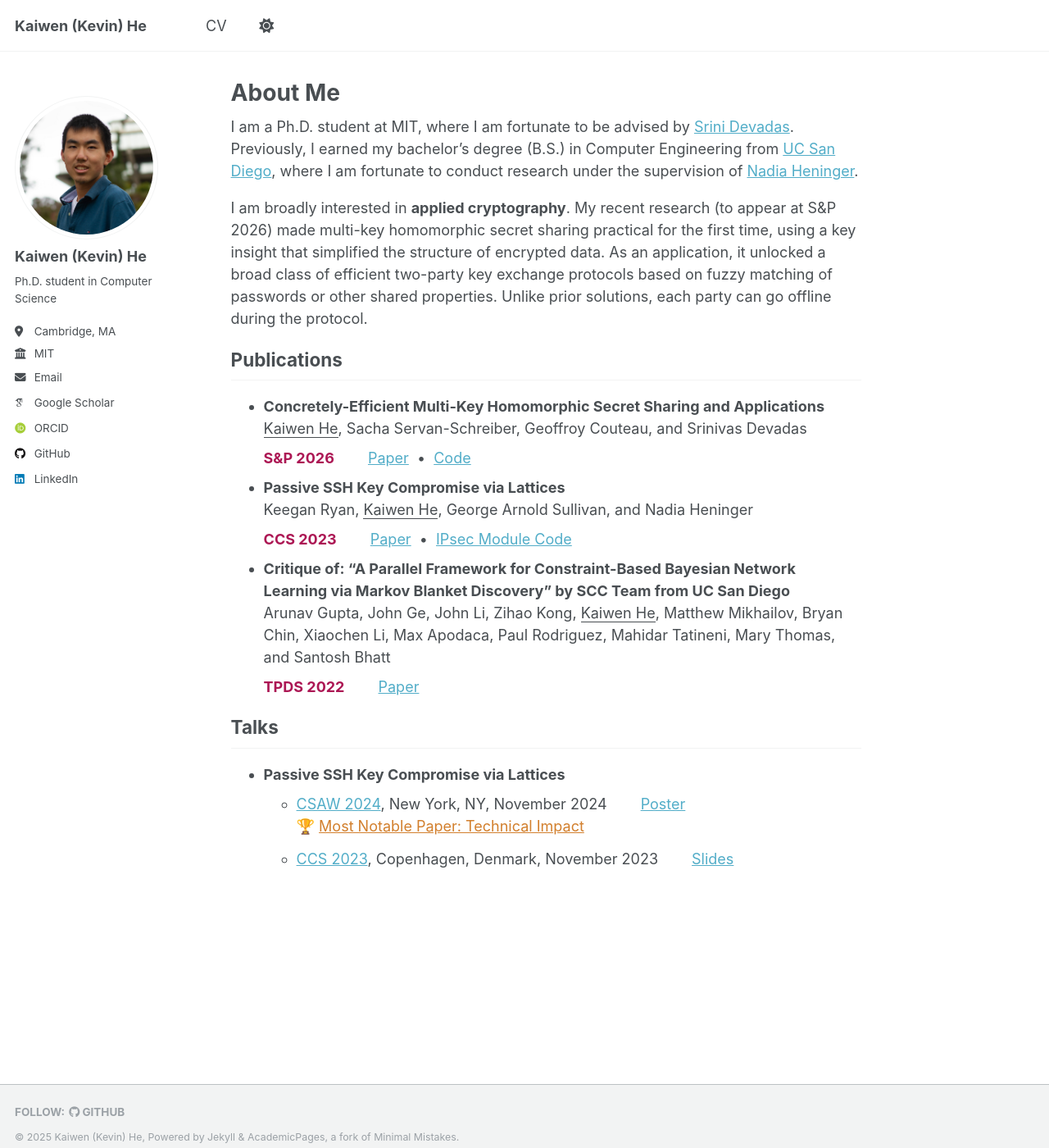
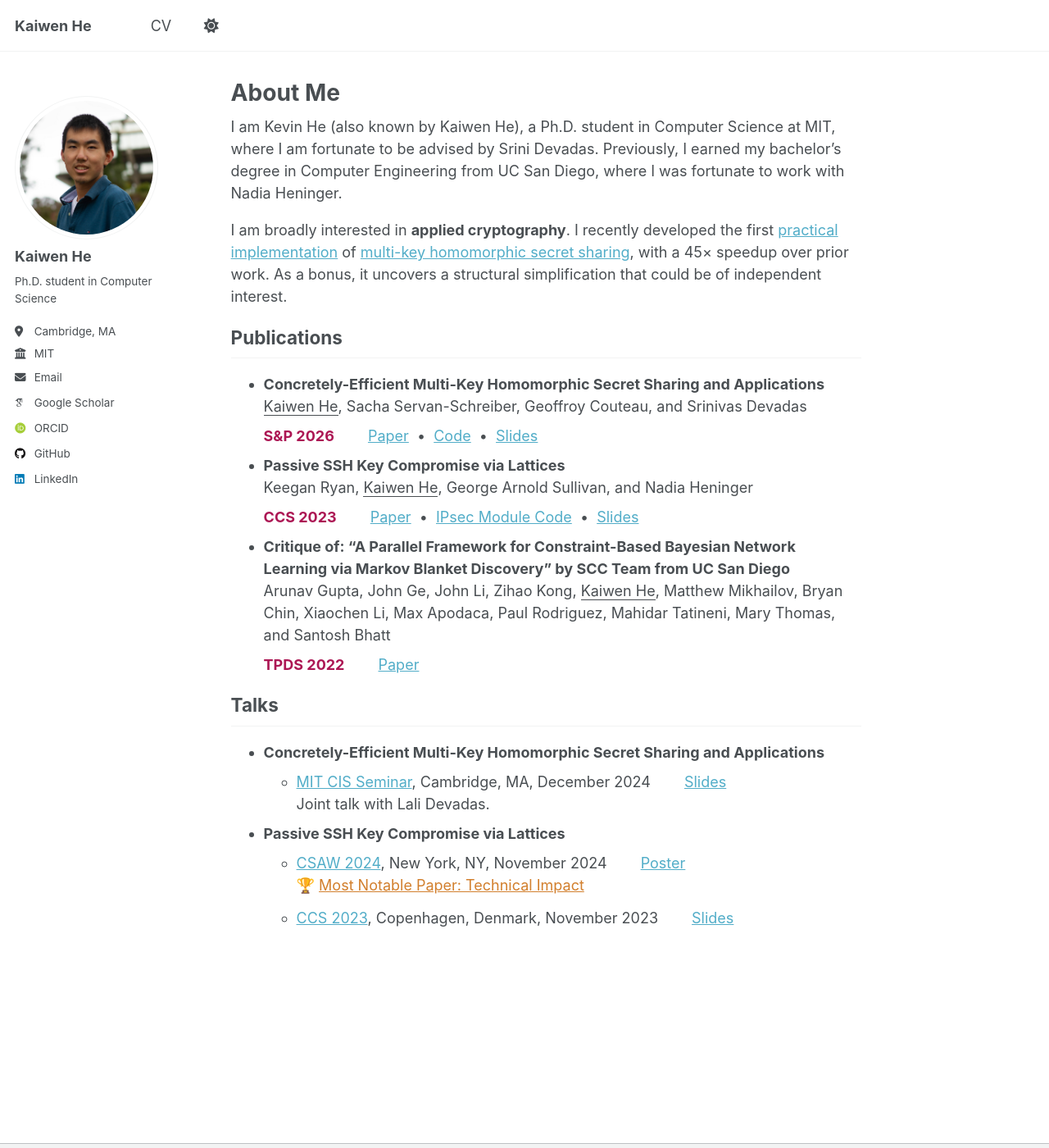
Before and after one commit to kevin-he-01/kevin-he-01.github.io, a Jekyll site: the page built from _pages/about.md, in a window 1280 px wide and 1400 px high. Shown: the whole window at 82% size. Built offline with Jekyll 4.4.1, drawn with Linux system fonts in a browser that asks for light colours; some web fonts are replaced; a script that is not in the unit is left out; some of the changed text lies outside the part shown.

Commit message:
Add MIT CIS talk to CV and about page

```diff
--- a/_config.yml
+++ b/_config.yml
@@ -9,9 +9,9 @@
 # Basic Site Settings
 locale                   : "en-US"
 site_theme               : "default"
-title                    : "Kaiwen (Kevin) He"
+title                    : "Kaiwen He"
 title_separator          : "-"
-name                     : &name "Kaiwen (Kevin) He"
+name                     : &name "Kaiwen He"
 description              : &description "Ph.D. student in Computer Science at MIT"
 url                      : https://kevin-he-01.github.io # the base hostname & protocol for your site e.g. "https://[your GitHub username].github.io" or if you already have some other page hosted on Github then use "https://[your GitHub username].github.io/[Your Repo Name]"
 baseurl                  : "" # the subpath of your site, e.g. "/blog"
@@ -23,7 +23,7 @@ repository               : "kevin-he-01/kevin-he-01.github.io"
 author:
   # Biographic information
   avatar           : "profile.jpg"
-  name             : "Kaiwen (Kevin) He"
+  name             : "Kaiwen He"
   pronouns         : # example: "she/her"
   bio              : "Ph.D. student in Computer Science"
   location         : "Cambridge, MA"
--- a/_pages/about.md
+++ b/_pages/about.md
@@ -7,9 +7,9 @@ redirect_from:
   - /about.html
 ---
 
-I am a Ph.D. student at MIT, where I am fortunate to be advised by [Srini Devadas](https://people.csail.mit.edu/devadas/). Previously, I earned my bachelor's degree (B.S.) in Computer Engineering from [UC San Diego](https://ucsd.edu/), where I am fortunate to conduct research under the supervision of [Nadia Heninger](https://cseweb.ucsd.edu/~nadiah/).
+I am Kevin He (also known by Kaiwen He), a Ph.D. student in Computer Science at MIT, where I am fortunate to be advised by Srini Devadas. Previously, I earned my bachelor's degree in Computer Engineering from UC San Diego, where I was fortunate to work with Nadia Heninger.
 
-I am broadly interested in **applied cryptography**. My recent research (to appear at S&P 2026) made multi-key homomorphic secret sharing practical for the first time, using a key insight that simplified the structure of encrypted data. As an application, it unlocked a broad class of efficient two-party key exchange protocols based on fuzzy matching of passwords or other shared properties. Unlike prior solutions, each party can go offline during the protocol.
+I am broadly interested in **applied cryptography**. I recently developed the first [practical implementation](https://github.com/kevin-he-01/mkhss) of [multi-key homomorphic secret sharing](https://eprint.iacr.org/2025/1803.pdf), with a 45× speedup over prior work. As a bonus, it uncovers a structural simplification that could be of independent interest.
 
 ## Publications
 
@@ -20,6 +20,8 @@ I am broadly interested in **applied cryptography**. My recent research (to appe
   <a href="https://eprint.iacr.org/2025/1803.pdf">Paper</a>
   &nbsp;•&nbsp;
   <a href="https://github.com/kevin-he-01/mkhss">Code</a>
+  &nbsp;•&nbsp;
+  <a href="/files/slides/cis25-mkhss.pdf">Slides</a>
   </div>
 - **Passive SSH Key Compromise via Lattices**
   Keegan Ryan, <u>Kaiwen He</u>, George Arnold Sullivan, and Nadia Heninger
@@ -28,6 +30,8 @@ I am broadly interested in **applied cryptography**. My recent research (to appe
   <a href="https://eprint.iacr.org/2023/1711.pdf">Paper</a>
   &nbsp;•&nbsp;
   <a href="https://github.com/kevin-he-01/zgrab2/">IPsec Module Code</a>
+  &nbsp;•&nbsp;
+  <a href="/files/slides/ccs23-ssh-lattice-attack.pdf">Slides</a>
   </div>
 - **Critique of: “A Parallel Framework for Constraint-Based Bayesian Network Learning via Markov Blanket Discovery” by SCC Team from UC San Diego**
   Arunav Gupta, John Ge, John Li, Zihao Kong, <u>Kaiwen He</u>, Matthew Mikhailov, Bryan Chin, Xiaochen Li, Max Apodaca, Paul Rodriguez, Mahidar Tatineni, Mary Thomas, and Santosh Bhatt
@@ -38,6 +42,10 @@ I am broadly interested in **applied cryptography**. My recent research (to appe
 
 ## Talks
 
+- **Concretely-Efficient Multi-Key Homomorphic Secret Sharing and Applications**
+  - <span class='talk venue'>[MIT CIS Seminar](https://cis.csail.mit.edu/), Cambridge, MA, December 2024</span>
+  [Slides](/files/slides/cis25-mkhss.pdf)
+    Joint talk with Lali Devadas.
 - **Passive SSH Key Compromise via Lattices**
   - <span class='talk venue'>[CSAW 2024](https://www.csaw.io/), New York, NY, November 2024</span>
   [Poster](/files/posters/csaw24-ssh-lattice-attack.pdf)
```
Also changed, not shown: 2 other files.
